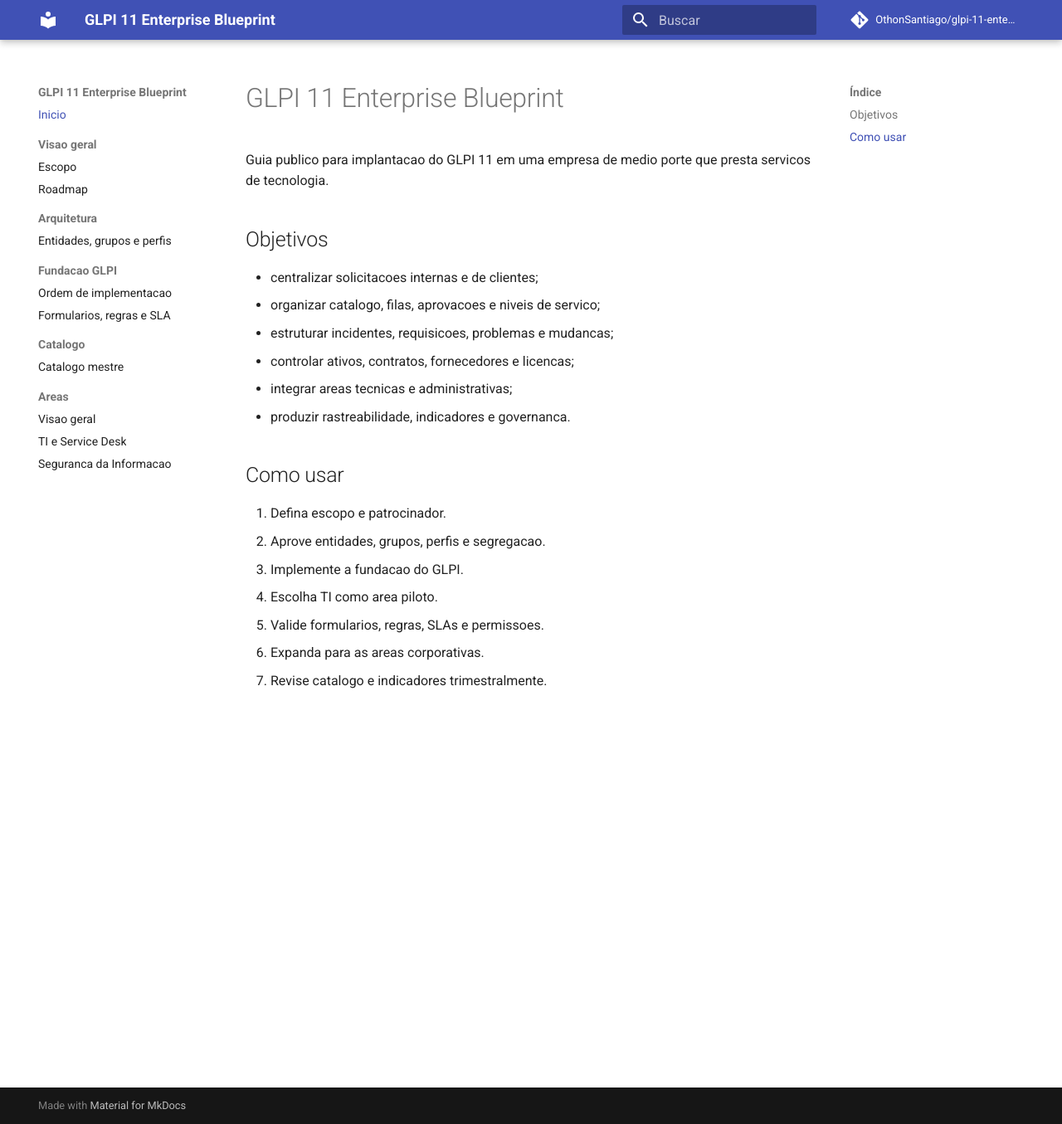
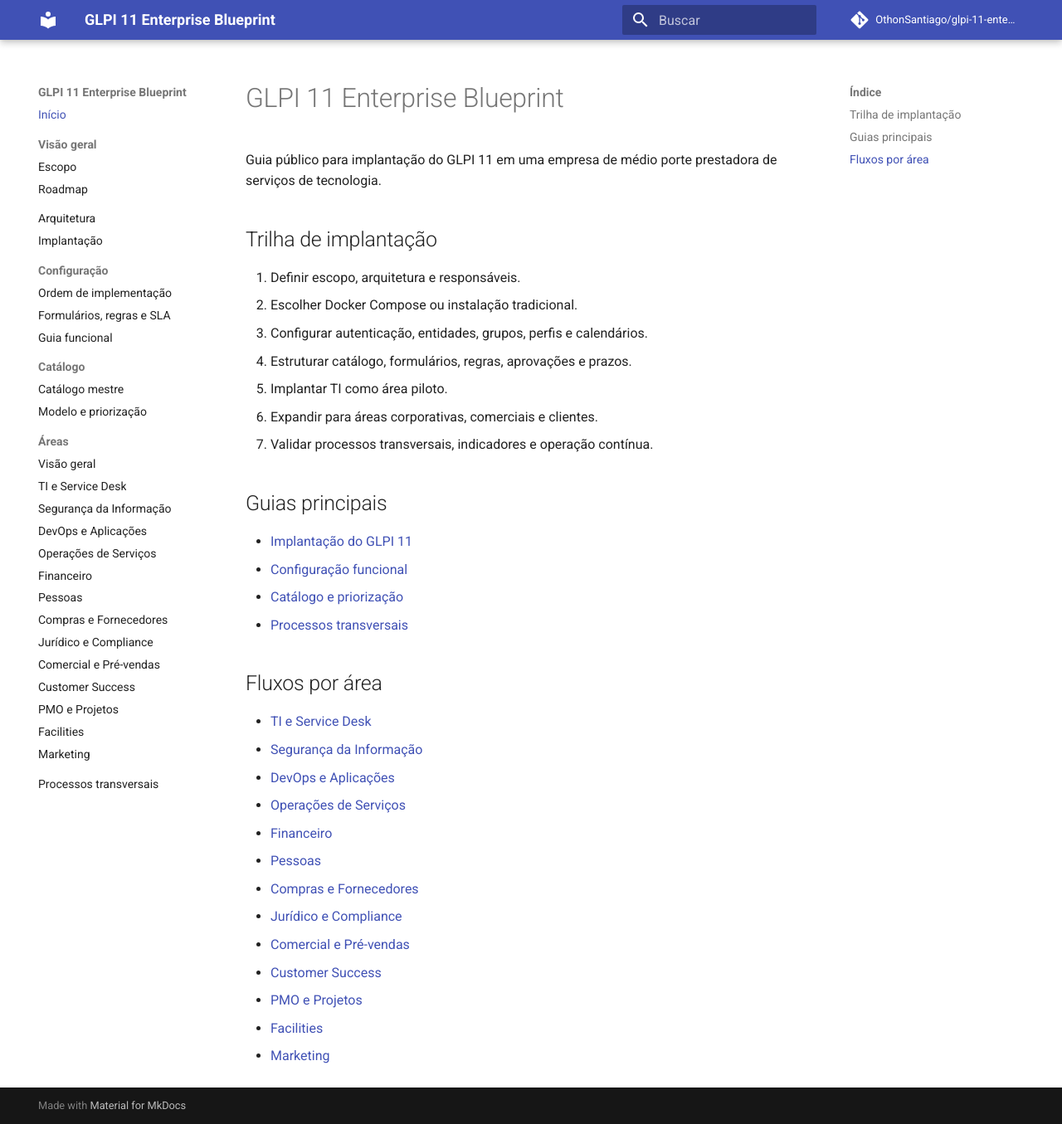
Before and after one commit to OthonSantiago/glpi-11-enterprise-blueprint, an MkDocs documentation site: the page built from docs/index.md, in a window 1280 px wide and 1355 px high. Shown: the whole window at 83% size. Built offline with MkDocs 1.6.1 and Material for MkDocs 9.7.7, drawn with Linux system fonts in a browser that asks for light colours; comment, search, counter and statistics services are not loaded.

Commit message:
docs: consolidar documentação completa do GLPI 11
Inclui implantação, configuração funcional, catálogo, processos transversais, fluxos por área, navegação completa e limpeza dos arquivos temporários.

```diff
--- a/docs/index.md
+++ b/docs/index.md
@@ -1,22 +1,36 @@
 # GLPI 11 Enterprise Blueprint
 
-Guia publico para implantacao do GLPI 11 em uma empresa de medio porte que presta servicos de tecnologia.
+Guia público para implantação do GLPI 11 em uma empresa de médio porte prestadora de serviços de tecnologia.
 
-## Objetivos
+## Trilha de implantação
 
-- centralizar solicitacoes internas e de clientes;
-- organizar catalogo, filas, aprovacoes e niveis de servico;
-- estruturar incidentes, requisicoes, problemas e mudancas;
-- controlar ativos, contratos, fornecedores e licencas;
-- integrar areas tecnicas e administrativas;
-- produzir rastreabilidade, indicadores e governanca.
+1. Definir escopo, arquitetura e responsáveis.
+2. Escolher Docker Compose ou instalação tradicional.
+3. Configurar autenticação, entidades, grupos, perfis e calendários.
+4. Estruturar catálogo, formulários, regras, aprovações e prazos.
+5. Implantar TI como área piloto.
+6. Expandir para áreas corporativas, comerciais e clientes.
+7. Validar processos transversais, indicadores e operação contínua.
 
-## Como usar
+## Guias principais
 
-1. Defina escopo e patrocinador.
-2. Aprove entidades, grupos, perfis e segregacao.
-3. Implemente a fundacao do GLPI.
-4. Escolha TI como area piloto.
-5. Valide formularios, regras, SLAs e permissoes.
-6. Expanda para as areas corporativas.
-7. Revise catalogo e indicadores trimestralmente.
+- [Implantação do GLPI 11](implantacao/README.md)
+- [Configuração funcional](configuracao/README.md)
+- [Catálogo e priorização](05-catalogo.md)
+- [Processos transversais](06-processos-transversais.md)
+
+## Fluxos por área
+
+- [TI e Service Desk](areas/01-ti.md)
+- [Segurança da Informação](areas/02-seguranca.md)
+- [DevOps e Aplicações](areas/03-devops-aplicacoes.md)
+- [Operações de Serviços](areas/04-operacoes-servicos.md)
+- [Financeiro](areas/05-financeiro.md)
+- [Pessoas](areas/06-pessoas.md)
+- [Compras e Fornecedores](areas/07-compras-fornecedores.md)
+- [Jurídico e Compliance](areas/08-juridico-compliance.md)
+- [Comercial e Pré-vendas](areas/09-comercial-pre-vendas.md)
+- [Customer Success](areas/10-customer-success.md)
+- [PMO e Projetos](areas/11-pmo-projetos.md)
+- [Facilities](areas/12-facilities.md)
+- [Marketing](areas/13-marketing.md)
--- a/mkdocs.yml
+++ b/mkdocs.yml
@@ -1,5 +1,5 @@
 site_name: GLPI 11 Enterprise Blueprint
-site_description: Implantacao corporativa do GLPI 11 para uma empresa de servicos de tecnologia
+site_description: Implantação corporativa do GLPI 11 para uma empresa de serviços de tecnologia
 site_author: Othon Santiago
 repo_name: OthonSantiago/glpi-11-enterprise-blueprint
 repo_url: https://github.com/OthonSantiago/glpi-11-enterprise-blueprint
@@ -25,18 +25,32 @@
           class: mermaid
           format: !!python/name:pymdownx.superfences.fence_code_format
 nav:
-  - Inicio: index.md
-  - Visao geral:
+  - Início: index.md
+  - Visão geral:
       - Escopo: 00-visao-geral/01-escopo.md
       - Roadmap: 00-visao-geral/02-roadmap.md
-  - Arquitetura:
-      - Entidades, grupos e perfis: 01-arquitetura/01-entidades-grupos-perfis.md
-  - Fundacao GLPI:
-      - Ordem de implementacao: 02-fundacao/01-ordem-implementacao.md
-      - Formularios, regras e SLA: 02-fundacao/02-formularios-regras-sla.md
-  - Catalogo:
-      - Catalogo mestre: 03-catalogo/01-catalogo-mestre.md
-  - Areas:
-      - Visao geral: 04-areas/index.md
-      - TI e Service Desk: 04-areas/01-ti-service-desk.md
-      - Seguranca da Informacao: 04-areas/02-seguranca-informacao.md
+  - Arquitetura: 01-arquitetura/01-entidades-grupos-perfis.md
+  - Implantação: implantacao/README.md
+  - Configuração:
+      - Ordem de implementação: 02-fundacao/01-ordem-implementacao.md
+      - Formulários, regras e SLA: 02-fundacao/02-formularios-regras-sla.md
+      - Guia funcional: configuracao/README.md
+  - Catálogo:
+      - Catálogo mestre: 03-catalogo/01-catalogo-mestre.md
+      - Modelo e priorização: 05-catalogo.md
+  - Áreas:
+      - Visão geral: 04-areas/index.md
+      - TI e Service Desk: areas/01-ti.md
+      - Segurança da Informação: areas/02-seguranca.md
+      - DevOps e Aplicações: areas/03-devops-aplicacoes.md
+      - Operações de Serviços: areas/04-operacoes-servicos.md
+      - Financeiro: areas/05-financeiro.md
+      - Pessoas: areas/06-pessoas.md
+      - Compras e Fornecedores: areas/07-compras-fornecedores.md
+      - Jurídico e Compliance: areas/08-juridico-compliance.md
+      - Comercial e Pré-vendas: areas/09-comercial-pre-vendas.md
+      - Customer Success: areas/10-customer-success.md
+      - PMO e Projetos: areas/11-pmo-projetos.md
+      - Facilities: areas/12-facilities.md
+      - Marketing: areas/13-marketing.md
+  - Processos transversais: 06-processos-transversais.md
```
Also changed, not shown: README.md (+15 -7 lines), docs/areas/05-financeiro.md (added, +27 -0 lines), 16 other files.
